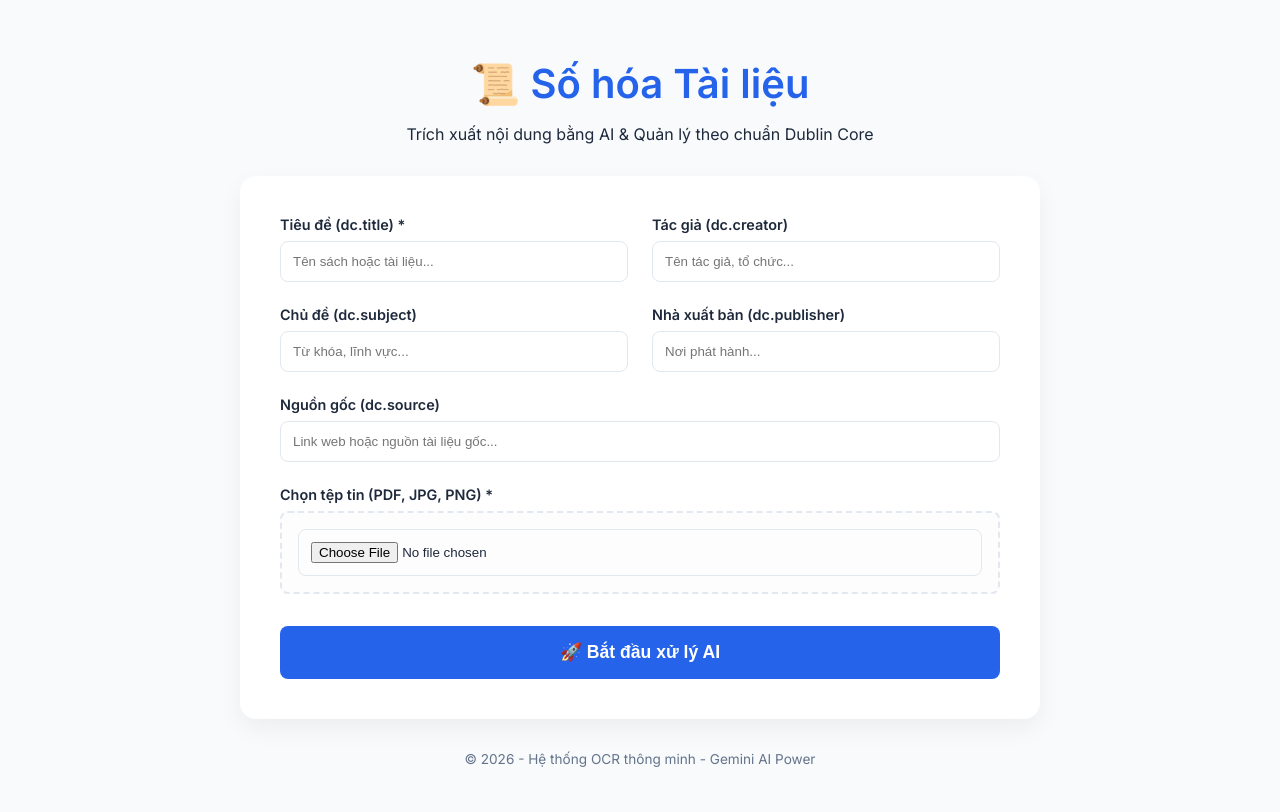
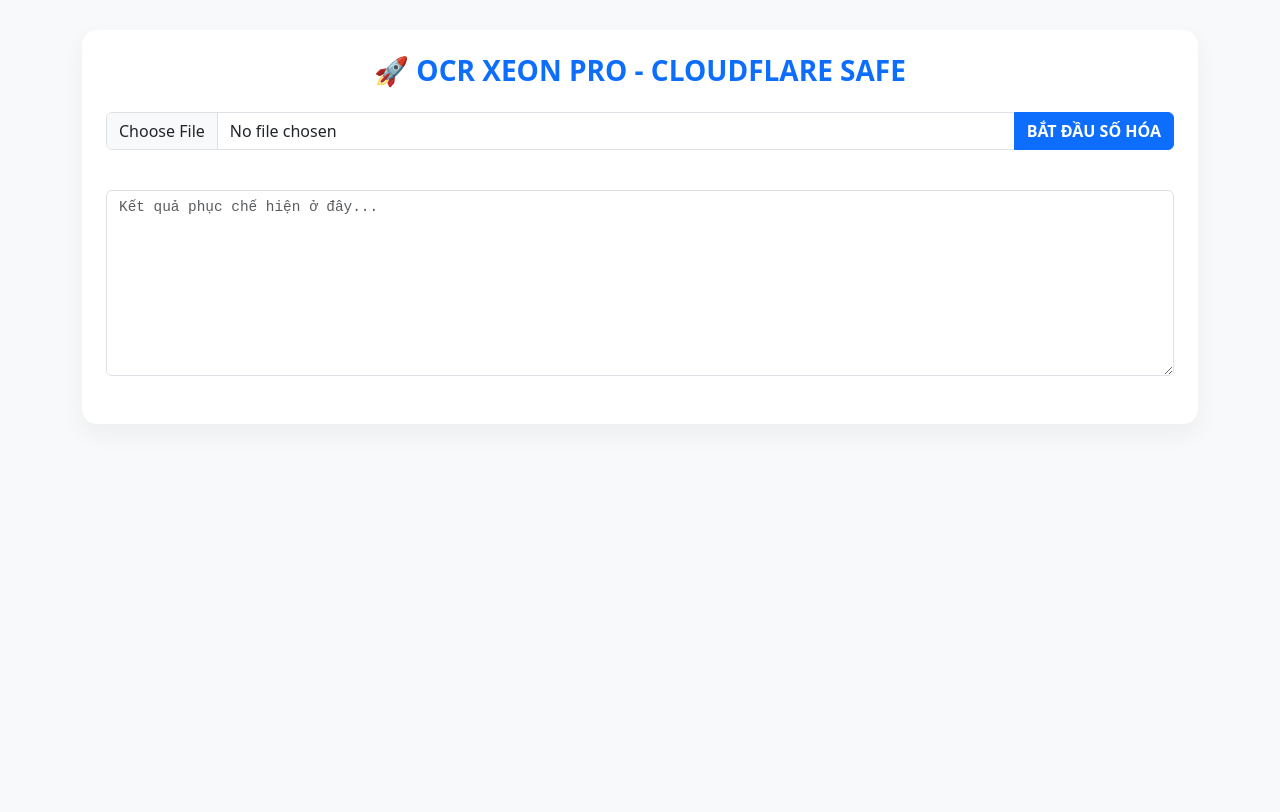
Before and after one commit to Phamcao441/DemoGit, a Flask app: page / in a window 1280 px wide. After the commit the page ends 376 px from the top, so only its background shows below. Run offline with Flask 3, Linux system fonts and the light colour scheme.

Commit message:
Bản chốt hạ v8.0 - Sửa lỗi ảo giác và tối ưu RAM

````diff
--- a/app.py
+++ b/app.py
@@ -1,192 +1,190 @@
-import os
-import time
+import os, json, threading, time, concurrent.futures
 from datetime import datetime
-from flask import Flask, request, send_file, render_template, jsonify
+from flask import Flask, request, jsonify, render_template, send_file
 from pdf2image import convert_from_path
+import pytesseract, cv2, numpy as np
 from PIL import Image
-import pytesseract
-import cv2
-import numpy as np
 from docx import Document
-from google import genai
+from openai import OpenAI
 from dotenv import load_dotenv
 
-# Chỉ import các model cần thiết
-from models import db, OCRRecord, DublinCoreMetadata
+# Import từ models.py để đảm bảo kiến trúc DB 15 trường Dublin Core
+from models import db, OCRRecord, TesseractResult, DublinCoreMetadata
 
+# 1. CẤU HÌNH HỆ THỐNG
 load_dotenv()
-client = genai.Client()
+client = OpenAI(api_key=os.getenv("OPENAI_API_KEY"))
 
 app = Flask(__name__)
-
-# --- CẤU HÌNH HỆ THỐNG ---
-app.config['SQLALCHEMY_DATABASE_URI'] = 'sqlite:///ocr_database.db?timeout=30'
-app.config['SQLALCHEMY_TRACK_MODIFICATIONS'] = False
-app.config['UPLOAD_FOLDER'] = 'uploads'
-app.config['OUTPUT_FOLDER'] = 'outputs'
-
+app.config.update(
+    SQLALCHEMY_DATABASE_URI="sqlite:///ocr.db",
+    SQLALCHEMY_TRACK_MODIFICATIONS=False,
+    UPLOAD_FOLDER='uploads',
+    OUTPUT_FOLDER='outputs'
+)
 db.init_app(app)
 
-os.makedirs(app.config['UPLOAD_FOLDER'], exist_ok=True)
-os.makedirs(app.config['OUTPUT_FOLDER'], exist_ok=True)
+# Cấu hình đường dẫn trên VPS Hải Phòng
+pytesseract.pytesseract.tesseract_cmd = r'C:\Program Files\Tesseract-OCR\tesseract.exe'
+POPPLER_PATH = r'C:\poppler\Library\bin'
 
-with app.app_context():
-    db.create_all()
+for folder in [app.config['UPLOAD_FOLDER'], app.config['OUTPUT_FOLDER']]:
+    os.makedirs(folder, exist_ok=True)
 
-# Cấu hình đường dẫn Tools
-pytesseract.pytesseract.tesseract_cmd = r'C:\Program Files\Tesseract-OCR\tesseract.exe'
-POPPLER_PATH = r'D:\poppler\Library\bin'
+# Bộ nhớ tạm để Polling 30s - Giải pháp "bất tử" qua Cloudflare
+tasks = {}
 
-# ========================= XỬ LÝ OCR =========================
+# 2. XỬ LÝ ẢNH TẦNG SÂU (IMAGE PREPROCESSING)
+def preprocess_image(img):
+    """Sử dụng thuật toán FastNLMeans và CLAHE để cứu dấu thanh tiếng Việt ở DPI 500"""
+    img_np = np.array(img)
+    gray = cv2.cvtColor(img_np, cv2.COLOR_RGB2GRAY)
 
-def preprocess_image(img):
+    # Khử nhiễu hạt để Tesseract không đọc nhầm dấu nặng/dấu chấm
+    denoised = cv2.fastNlMeansDenoising(gray, h=10)
+
+    # Cân bằng độ sáng cục bộ giúp hiện rõ các nét chữ bị mờ
+    clahe = cv2.createCLAHE(clipLimit=2.0, tileGridSize=(8, 8))
+    enhanced = clahe.apply(denoised)
+
+    # Ngưỡng thích nghi blockSize=51 giúp giữ nét chữ to rõ ở độ phân giải cao
+    binary = cv2.adaptiveThreshold(
+        enhanced, 255, cv2.ADAPTIVE_THRESH_GAUSSIAN_C,
+        cv2.THRESH_BINARY, 51, 11
+    )
+    return Image.fromarray(binary)
+
+def ocr_page(i, img):
+    processed = preprocess_image(img)
+    # Chế độ psm 6 phù hợp cho văn bản sách của bác Phan Văn Trường
+    text = pytesseract.image_to_string(processed, lang='vie', config='--psm 6 --oem 3')
+    return i, text.strip()
+
+# 3. AI PHỤC CHẾ KỶ LUẬT THÉP (ANTI-HALLUCINATION)
+def ai_reconstruct_batch(text):
+    """Ép AI phục chế trung thực, cấm thay đổi từ ngữ gốc"""
+    if not text.strip(): return ""
     try:
-        gray = cv2.cvtColor(np.array(img), cv2.COLOR_RGB2GRAY)
-        denoised = cv2.fastNlMeansDenoising(gray, h=10)
-        binary = cv2.adaptiveThreshold(denoised, 255, cv2.ADAPTIVE_THRESH_GAUSSIAN_C, cv2.THRESH_BINARY, 11, 2)
-        return Image.fromarray(binary)
-    except:
-        return img
+        res = client.chat.completions.create(
+            model="gpt-4o",
+            messages=[
+                {
+                    "role": "system",
+                    "content": (
+                        "BẠN LÀ MỘT HỆ THỐNG PHỤC CHẾ VĂN BẢN (TEXT RESTORER). "
+                        "QUY TẮC CẤM: 1. TUYỆT ĐỐI KHÔNG THAY ĐỔI TỪ VỰNG CỦA TÁC GIẢ (Ví dụ: Giữ nguyên 'đồng tính', KHÔNG đổi thành 'sống thử'). "
+                        "2. KHÔNG tóm tắt, không viết lại câu cho hay hơn. 3. CHỈ PHỤC CHẾ KÝ TỰ: Nhiệm vụ của bạn là 'khâu vá' các nét chữ bị vỡ (rn -> m, d -> đ, ol -> ơi), không phải là biên tập viên văn học.. "
+                        "4. Trả về 100% nội dung gốc dưới dạng văn bản thuần túy."
+                    )
+                },
+                {"role": "user", "content": f"Hãy phục chế đoạn OCR thô sau:\n\n{text}"}
+            ],
+            temperature=0 # Ép AI chạy theo logic cứng, không sáng tạo
+        )
+        return res.choices[0].message.content
+    except: return text
 
-def get_raw_text(file_path, file_ext):
-    """Hàm lấy text thô từ PDF hoặc Ảnh"""
-    if file_ext == '.pdf':
-        images = convert_from_path(file_path, dpi=300, poppler_path=POPPLER_PATH)
-        full_text = []
-        for page_num, img in enumerate(images, 1):
-            processed = preprocess_image(img)
-            text = pytesseract.image_to_string(processed, lang='vie')
-            full_text.append(f"Trang {page_num}:\n{text.strip()}")
-        return "\n\n".join(full_text)
-    else:
-        img = Image.open(file_path)
-        processed = preprocess_image(img)
-        text = pytesseract.image_to_string(processed, lang='vie')
-        return f"Trang 1:\n{text.strip()}"
+# 4. BACKGROUND WORKER
+def background_worker(task_id, path, filename):
+    try:
+        tasks[task_id] = {"status": "Đang rã PDF siêu nét...", "progress": 0, "total": 0, "partial": "", "done": False}
 
-# ========================= GEMINI SỬA LỖI =========================
+        # Chuyển đổi PDF sang ảnh chất lượng cao 500 DPI
+        images = convert_from_path(path, dpi=500, poppler_path=POPPLER_PATH)
+        total = len(images)
+        tasks[task_id]["total"] = total
+        raw_pages = [""] * total
 
-def correct_text_with_gemini(raw_text):
+        # OCR đa luồng (Dùng 2-3 luồng để an toàn cho RAM VPS)
+        with concurrent.futures.ThreadPoolExecutor(max_workers=2) as executor:
+            futures = [executor.submit(ocr_page, i, img) for i, img in enumerate(images)]
+            for future in concurrent.futures.as_completed(futures):
+                idx, text = future.result()
+                raw_pages[idx] = text
+                tasks[task_id]["progress"] = idx + 1
+                tasks[task_id]["status"] = f"Xeon đang quét: {idx+1}/{total}"
+
+        # AI Phục chế mẻ 5 trang để giữ ngữ cảnh
+        tasks[task_id]["status"] = "AI đang phục chế trung thành..."
+        corrected_chunks = []
+        for i in range(0, total, 5):
+            batch = raw_pages[i : i+5]
+            ai_text = ai_reconstruct_batch("\n\n".join(batch))
+            corrected_chunks.append(ai_text)
+            tasks[task_id]["partial"] += ai_text + "\n\n"
+
+        full_text = "\n\n".join(corrected_chunks)
+
+        # Trích xuất 15 trường Dublin Core cho Metadata
+        res_meta = client.chat.completions.create(
+            model="gpt-4o",
+            messages=[
+                {"role": "system", "content": "JSON 15 trường Dublin Core: title, creator, subject, description, publisher, contributor, date, type, format, identifier, source, language, relation, coverage, rights"},
+                {"role": "user", "content": full_text[:6000]}
+            ],
+            response_format={"type": "json_object"}
+        )
+        meta = json.loads(res_meta.choices[0].message.content)
+
+        tasks[task_id].update({
+            "status": "SUCCESS", "done": True, "metadata": meta,
+            "full_text": full_text, "raw_full": "\n\n".join(raw_pages),
+            "filename": filename, "path": path
+        })
+    except Exception as e:
+        tasks[task_id] = {"status": "FAILED", "error": str(e), "done": True}
+
+# 5. ROUTES
+@app.route('/')
+def index(): return render_template('index.html')
+
+@app.route('/process', methods=['POST'])
+def process():
+    file = request.files['file']
+    task_id = datetime.now().strftime('%H%M%S%f')
+    path = os.path.join(app.config['UPLOAD_FOLDER'], file.filename)
+    file.save(path)
+    threading.Thread(target=background_worker, args=(task_id, path, file.filename)).start()
+    return jsonify({"task_id": task_id})
+
+@app.route('/status/<task_id>')
+def status(task_id):
+    # API Polling 30s cho trình duyệt
+    return jsonify(tasks.get(task_id, {"status": "NOT_FOUND"}))
+
+@app.route('/finalize', methods=['POST'])
+def finalize():
+    """Ghi dữ liệu đã hiệu chỉnh vào DB và xuất Word"""
+    data = request.json
+    task_id = data.get('task_id')
+    user_meta = data.get('metadata')
+    task = tasks.get(task_id)
 
     try:
+        with app.app_context():
+            new_rec = OCRRecord(filename=task['filename'], input_path=task['path'], content=task['full_text'])
+            db.session.add(new_rec)
+            db.session.flush()
 
-        prompt = f"""
+            db.session.add(TesseractResult(ocr_id=new_rec.id, raw_content=task['raw_full']))
+            db.session.add(DublinCoreMetadata(ocr_id=new_rec.id, **user_meta))
+            db.session.commit()
 
-Bạn là chuyên gia sửa lỗi OCR tiếng Việt từ sách scan cũ. Văn bản gốc rất xấu: thiếu dấu thanh, từ tách, ký tự lạ.
+            doc_path = os.path.join(app.config['OUTPUT_FOLDER'], f"{task_id}.docx")
+            doc = Document()
+            doc.add_heading(user_meta.get('title', 'KẾT QUẢ SỐ HÓA'), 0)
+            doc.add_paragraph(task['full_text'])
+            doc.save(doc_path)
 
+        return jsonify({"success": True, "download": f"/download/{task_id}.docx"})
+    except Exception as e:
+        return jsonify({"error": str(e)}), 500
 
-
-Yêu cầu bắt buộc:
-
-- Sửa dấu thanh, nối từ ghép, sửa chính tả chuẩn tiếng Việt.
-
-- Giữ nguyên ý nghĩa gốc 100%, không thêm/bớt nội dung.
-
-- Giữ cấu trúc: "Trang X:", dấu gạch ngang phân cách.
-
-- Sửa lỗi phổ biến: 'tuan' → 'tuần', 'xu ly' → 'xử lý', 'triên khai' → 'triển khai', v.v.
-
-- Không thêm giải thích, markdown, code block. Chỉ trả về văn bản đã sửa.
-
-
-
-Văn bản gốc:
-
-{raw_text}
-
-
-
-Trả về CHỈ văn bản đã sửa.
-
-"""
-        # CÚ PHÁP ĐÚNG - Gemini 3 Flash Preview
-
-        response = client.models.generate_content(
-
-            model="gemini-3-flash-preview",   # ← Tên model đúng
-
-            contents=prompt
-        )
-        corrected = response.text.strip()
-        if corrected.startswith("```") and corrected.endswith("```"):
-            corrected = corrected.split("```")[1].strip()
-        return corrected
-
-    except Exception as e:
-
-        print(f"Gemini lỗi: {e}")
-
-        return raw_text
-
-# ========================= ROUTES =========================
-
-@app.route('/')
-def index():
-    return render_template('index.html')
-
-@app.route('/upload', methods=['POST'])
-def upload_file():
-    # Nhận dữ liệu Dublin Core từ Form
-    dc_title = request.form.get('title', 'Tài liệu không tiêu đề')
-    dc_creator = request.form.get('creator', 'Không rõ tác giả')
-    dc_subject = request.form.get('subject', 'Chưa phân loại')
-    dc_publisher = request.form.get('publisher', 'Hệ thống OCR')
-    dc_source = request.form.get('source', 'Bản quét')
-
-    if 'file' not in request.files:
-        return jsonify({'error': 'No file'}), 400
-
-    file = request.files['file']
-    timestamp = datetime.now().strftime('%Y%m%d_%H%M%S')
-    file_ext = os.path.splitext(file.filename)[1].lower()
-    file_path = os.path.join(app.config['UPLOAD_FOLDER'], f"up_{timestamp}{file_ext}")
-    file.save(file_path)
-
-    try:
-        # 1. Chạy OCR lấy text thô (Chỉ dùng để gửi cho Gemini, không lưu DB)
-        raw_text = get_raw_text(file_path, file_ext)
-
-        # 2. Gọi Gemini sửa lỗi
-        corrected_text = correct_text_with_gemini(raw_text)
-
-        # 3. Lưu Record chính (Chỉ lưu kết quả đã sửa)
-        new_record = OCRRecord(
-            filename=file.filename,
-            input_path=file_path,
-            content=corrected_text # Đây là kết quả xịn
-        )
-        db.session.add(new_record)
-        db.session.flush()
-
-        # 4. Lưu Metadata Dublin Core
-        dc_metadata = DublinCoreMetadata(
-            ocr_id=new_record.id,
-            title=dc_title,
-            creator=dc_creator,
-            subject=dc_subject,
-            description=corrected_text[:500] + "...",
-            publisher=dc_publisher,
-            date=datetime.now().strftime('%Y-%m-%d'),
-            type="Text",
-            format=file.content_type,
-            language="vie",
-            source=dc_source
-        )
-        db.session.add(dc_metadata)
-        db.session.commit()
-
-        # 5. Xuất Word
-        docx_path = os.path.join(app.config['OUTPUT_FOLDER'], f"Result_{timestamp}.docx")
-        doc = Document()
-        doc.add_heading(dc_title, 0)
-        doc.add_paragraph(corrected_text)
-        doc.save(docx_path)
-
-        return send_file(docx_path, as_attachment=True)
-
-    except Exception as e:
-        db.session.rollback()
-        return jsonify({'error': str(e)}), 500
+@app.route('/download/<f>')
+def download(f): return send_file(os.path.join(app.config['OUTPUT_FOLDER'], f), as_attachment=True)
 
 if __name__ == '__main__':
-    app.run(debug=True, port=5004)
+    with app.app_context():
+        db.create_all() # Tự động tạo cấu hình 15 trường Metadata
+    # Mở host 0.0.0.0 để đệ truy cập từ xa qua IP VPS
+    app.run(host='0.0.0.0', port=8080, debug=True)
--- a/templates/index.html
+++ b/templates/index.html
@@ -2,61 +2,89 @@
 <html lang="vi">
 <head>
     <meta charset="UTF-8">
-    <meta name="viewport" content="width=device-width, initial-scale=1.0">
-    <title>Hệ thống OCR & Dublin Core Metadata</title>
-    <link rel="stylesheet" href="{{ url_for('static', filename='css/style.css') }}">
-    <link href="https://fonts.googleapis.com/css2?family=Inter:wght@400;600&display=swap" rel="stylesheet">
+    <title>OCR XEON PRO v7.5</title>
+    <link href="https://cdn.jsdelivr.net/npm/bootstrap@5.3.0/dist/css/bootstrap.min.css" rel="stylesheet">
+    <style>
+        body { background: #f8f9fa; padding: 30px; }
+        .main-card { border-radius: 15px; border: none; box-shadow: 0 10px 25px rgba(0,0,0,0.05); }
+        .label-dc { font-size: 0.7rem; font-weight: bold; color: #888; text-transform: uppercase; }
+        #result { font-family: 'Courier New', monospace; font-size: 0.9rem; background: #fff; }
+    </style>
 </head>
 <body>
-    <div class="container">
-        <header>
-            <h1>📜 Số hóa Tài liệu</h1>
-            <p>Trích xuất nội dung bằng AI & Quản lý theo chuẩn Dublin Core</p>
-        </header>
+<div class="container">
+    <div class="card main-card p-4">
+        <h3 class="text-center text-primary fw-bold mb-4">🚀 OCR XEON PRO - CLOUDFLARE SAFE</h3>
 
-        <form action="/upload" method="POST" enctype="multipart/form-data" class="ocr-form">
-            <div class="form-grid">
-                <div class="input-group">
-                    <label>Tiêu đề (dc.title) *</label>
-                    <input type="text" name="title" placeholder="Tên sách hoặc tài liệu..." required>
-                </div>
+        <div id="upload-box" class="input-group mb-4">
+            <input type="file" id="file" class="form-control">
+            <button class="btn btn-primary fw-bold" onclick="upload()">BẮT ĐẦU SỐ HÓA</button>
+        </div>
 
-                <div class="input-group">
-                    <label>Tác giả (dc.creator)</label>
-                    <input type="text" name="creator" placeholder="Tên tác giả, tổ chức...">
-                </div>
+        <div class="progress mb-2 d-none" id="prog-node">
+            <div id="bar" class="progress-bar progress-bar-striped progress-bar-animated" style="width: 0%">0%</div>
+        </div>
+        <p id="msg" class="text-center text-muted fw-bold small"></p>
 
-                <div class="input-group">
-                    <label>Chủ đề (dc.subject)</label>
-                    <input type="text" name="subject" placeholder="Từ khóa, lĩnh vực...">
-                </div>
+        <textarea id="result" class="form-control mb-4" rows="8" readonly placeholder="Kết quả phục chế hiện ở đây..."></textarea>
 
-                <div class="input-group">
-                    <label>Nhà xuất bản (dc.publisher)</label>
-                    <input type="text" name="publisher" placeholder="Nơi phát hành...">
-                </div>
+        <div id="edit-box" class="d-none border-top pt-4">
+            <h6 class="fw-bold text-success mb-3">🛠️ Kiểm tra 15 trường Metadata Dublin Core:</h6>
+            <div id="meta-fields" class="row g-2 mb-4"></div>
+            <div class="row g-2">
+                <div class="col-md-6"><button class="btn btn-outline-secondary w-100" onclick="location.reload()">HỦY & RESET</button></div>
+                <div class="col-md-6"><button class="btn btn-success w-100 shadow fw-bold" onclick="save()">XÁC NHẬN & TẢI WORD</button></div>
+            </div>
+        </div>
+    </div>
+</div>
 
-                <div class="input-group full-width">
-                    <label>Nguồn gốc (dc.source)</label>
-                    <input type="text" name="source" placeholder="Link web hoặc nguồn tài liệu gốc...">
-                </div>
+<script>
+let tid = null;
+const dc = ['title', 'creator', 'subject', 'description', 'publisher', 'contributor', 'date', 'type', 'format', 'identifier', 'source', 'language', 'relation', 'coverage', 'rights'];
 
-                <div class="input-group full-width">
-                    <label>Chọn tệp tin (PDF, JPG, PNG) *</label>
-                    <div class="file-upload">
-                        <input type="file" name="file" id="file" required>
-                    </div>
-                </div>
-            </div>
+function upload() {
+    let f = document.getElementById("file").files[0];
+    if(!f) return alert("Chọn file đệ ơi!");
+    let fd = new FormData(); fd.append("file", f);
+    document.getElementById("prog-node").classList.remove("d-none");
+    document.getElementById("upload-box").classList.add("d-none");
+    fetch("/process", { method: "POST", body: fd }).then(r => r.json()).then(d => { tid = d.task_id; poll(); });
+}
 
-            <button type="submit" class="btn-submit">
-                <span>🚀 Bắt đầu xử lý AI</span>
-            </button>
-        </form>
+function poll() {
+    fetch(`/status/${tid}`).then(r => r.json()).then(d => {
+        if(d.total > 0) {
+            let p = Math.round((d.progress / d.total) * 100);
+            document.getElementById("bar").style.width = p + "%";
+            document.getElementById("bar").innerText = p + "%";
+        }
+        document.getElementById("msg").innerText = d.status;
+        if(d.partial) document.getElementById("result").value = d.partial;
+        if(d.status === "SUCCESS") { showForm(d.metadata); return; }
+        // HEARTBEAT 30 GIÂY
+        setTimeout(poll, 30000);
+    });
+}
 
-        <footer>
-            <p>&copy; 2026 - Hệ thống OCR thông minh - Gemini AI Power</p>
-        </footer>
-    </div>
+function showForm(meta) {
+    document.getElementById("edit-box").classList.remove("d-none");
+    let html = "";
+    dc.forEach(f => {
+        html += `<div class="col-md-4"><label class="label-dc">${f}</label><input type="text" id="inp-${f}" class="form-control form-control-sm" value="${meta[f] || ''}"></div>`;
+    });
+    document.getElementById("meta-fields").innerHTML = html;
+}
+
+function save() {
+    let meta = {}; dc.forEach(f => meta[f] = document.getElementById(`inp-${f}`).value);
+    fetch("/finalize", {
+        method: "POST", headers: {'Content-Type': 'application/json'},
+        body: JSON.stringify({ task_id: tid, metadata: meta })
+    }).then(r => r.json()).then(d => {
+        if(d.success) { window.location.href = d.download; alert("Thành công! Đang reset..."); location.reload(); }
+    });
+}
+</script>
 </body>
 </html>
````
Also changed, not shown: instance/ocr_database.db.
